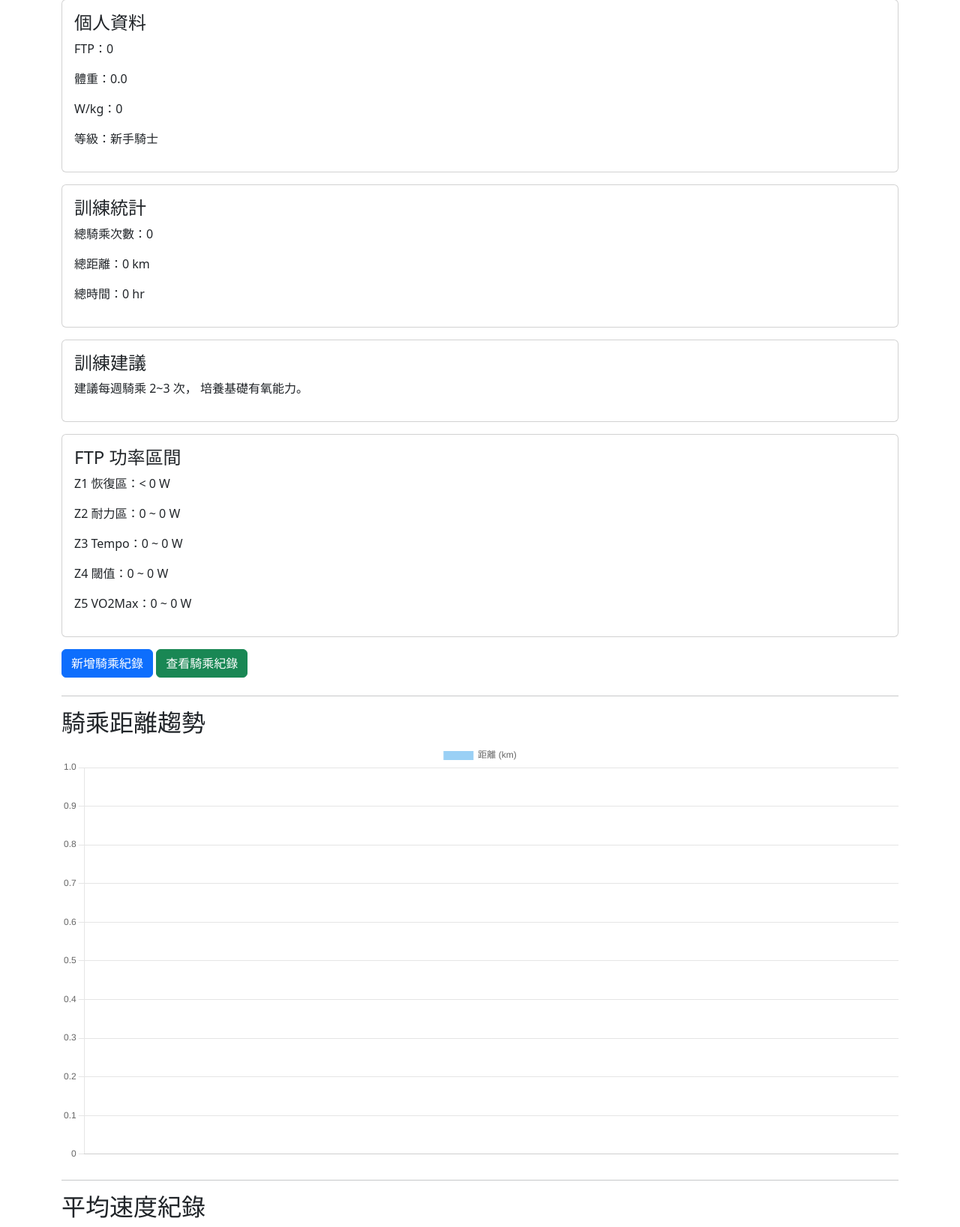
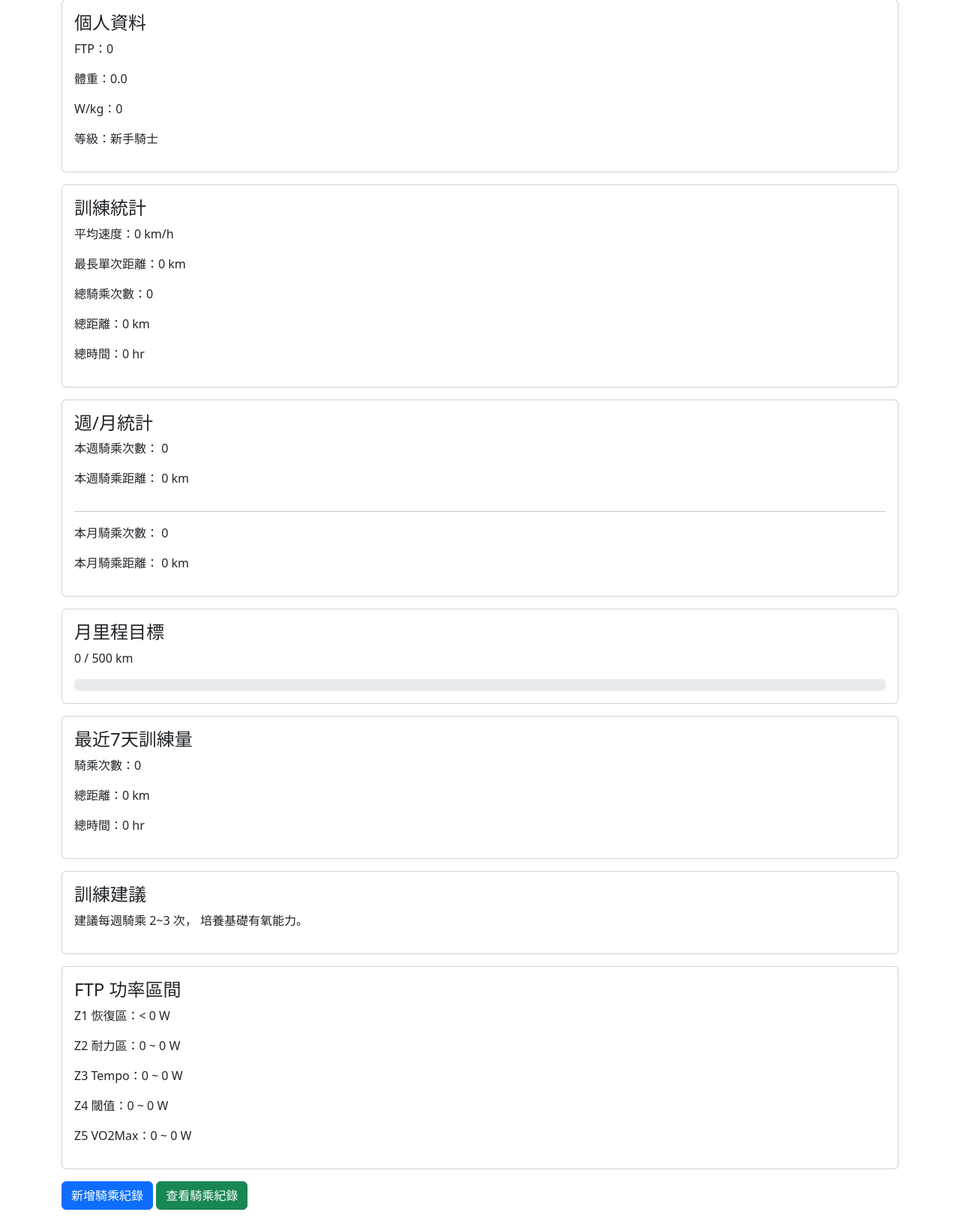
Before and after one commit to jerrywuhi/BikeTrain, a Flask app: page /dashboard in a window 1280 px wide. Shown: the part 145-1782 px from the top of the page at 75% size. Run offline with Flask 3, Linux system fonts and the light colour scheme; the visitor is signed in with stand-in values (Sample User, id 1); data that the repository does not hold is empty.

Commit message:
Complete Day 8 dashboard analytics

```diff
--- a/app/routes.py
+++ b/app/routes.py
@@ -2,6 +2,8 @@ from flask import Blueprint
 from flask import render_template
 from flask import redirect
 from flask import url_for
+from datetime import date
+from datetime import timedelta
 
 from . import db
 
@@ -87,13 +89,64 @@ def login():
 @main.route('/dashboard')
 @login_required
 def dashboard():
+    today = date.today()
+
+    week_ago = today - timedelta(days=7)
+
+    month_start = today.replace(day=1)
+
+
+
+
+
     rides = Ride.query.filter_by(
     user_id=current_user.id
     ).all()
+    week_rides = Ride.query.filter(
+        Ride.user_id == current_user.id,
+        Ride.date >= week_ago
+    ).all()
+
+    week_ride_count = len(week_rides)
+
+    week_distance = sum(
+        ride.distance
+        for ride in week_rides
+    )
+
+    week_duration = sum(
+        ride.duration
+        for ride in week_rides
+    )
+
+
+    longest_ride = 0
+
+    if rides:
+        longest_ride = max(
+            ride.distance
+            for ride in rides
+        )
+
+    weekly_distance = 0
+    weekly_rides = 0
+
+    monthly_distance = 0
+    monthly_rides = 0
 
     avg_speeds = []
 
     for ride in rides:
+
+        if ride.date >= week_ago:
+
+            weekly_distance += ride.distance
+            weekly_rides += 1
+
+        if ride.date >= month_start:
+
+            monthly_distance += ride.distance
+            monthly_rides += 1
 
         if ride.duration > 0:
 
@@ -104,13 +157,25 @@ def dashboard():
                     1
                 )
             )
+    monthly_goal = 500
+
+    goal_progress = min(
+        round(
+            (monthly_distance / monthly_goal) * 100,
+            1
+        ),
+        100
+    )
+
 
     if current_user.weight > 0:
         wkg = round(
             current_user.ftp /
             current_user.weight,
             2
+
     )
+
     else:
         wkg = 0
     if wkg < 2:
@@ -197,6 +262,13 @@ def dashboard():
     total_duration = sum(
         ride.duration for ride in rides
     )
+    if total_duration > 0:
+        avg_speed = round(
+            total_distance / total_duration,
+            1
+        )
+    else:
+        avg_speed = 0
 
     total_rides = len(rides)
 
@@ -211,6 +283,17 @@ def dashboard():
     ]
     return render_template(
     'dashboard.html',
+    monthly_goal=monthly_goal,
+    goal_progress=goal_progress,
+    week_ride_count=week_ride_count,
+    week_distance=week_distance,
+    week_duration=week_duration,
+    longest_ride=longest_ride,
+    avg_speed=avg_speed,
+    weekly_distance=weekly_distance,
+    weekly_rides=weekly_rides,
+    monthly_distance=monthly_distance,
+    monthly_rides=monthly_rides,
     user=current_user,
     total_distance=total_distance,
     total_duration=total_duration,
--- a/app/templates/dashboard.html
+++ b/app/templates/dashboard.html
@@ -22,12 +22,80 @@
 
     <h4>訓練統計</h4>
 
+    <p>平均速度：{{ avg_speed }} km/h</p>
+
+    <p>最長單次距離：{{ longest_ride }} km</p>
 
     <p>總騎乘次數：{{ total_rides }}</p>
 
     <p>總距離：{{ total_distance }} km</p>
 
     <p>總時間：{{ total_duration }} hr</p>
+
+</div>
+
+<div class="card p-3 mt-3">
+
+    <h4>週/月統計</h4>
+
+    <p>
+        本週騎乘次數：
+        {{ weekly_rides }}
+    </p>
+
+    <p>
+        本週騎乘距離：
+        {{ weekly_distance }} km
+    </p>
+
+    <hr>
+
+    <p>
+        本月騎乘次數：
+        {{ monthly_rides }}
+    </p>
+
+    <p>
+        本月騎乘距離：
+        {{ monthly_distance }} km
+    </p>
+
+</div>
+
+<div class="card p-3 mt-3">
+
+    <h4>月里程目標</h4>
+
+    <p>
+        {{ monthly_distance }}
+        /
+        {{ monthly_goal }}
+        km
+    </p>
+
+    <div class="progress">
+
+        <div
+            class="progress-bar"
+            role="progressbar"
+            style="width: {{ goal_progress }}%;"
+        >
+            {{ goal_progress }}%
+        </div>
+
+    </div>
+
+</div>
+
+<div class="card p-3 mt-3">
+
+    <h4>最近7天訓練量</h4>
+
+    <p>騎乘次數：{{ week_ride_count }}</p>
+
+    <p>總距離：{{ week_distance }} km</p>
+
+    <p>總時間：{{ week_duration }} hr</p>
 
 </div>
 
```
